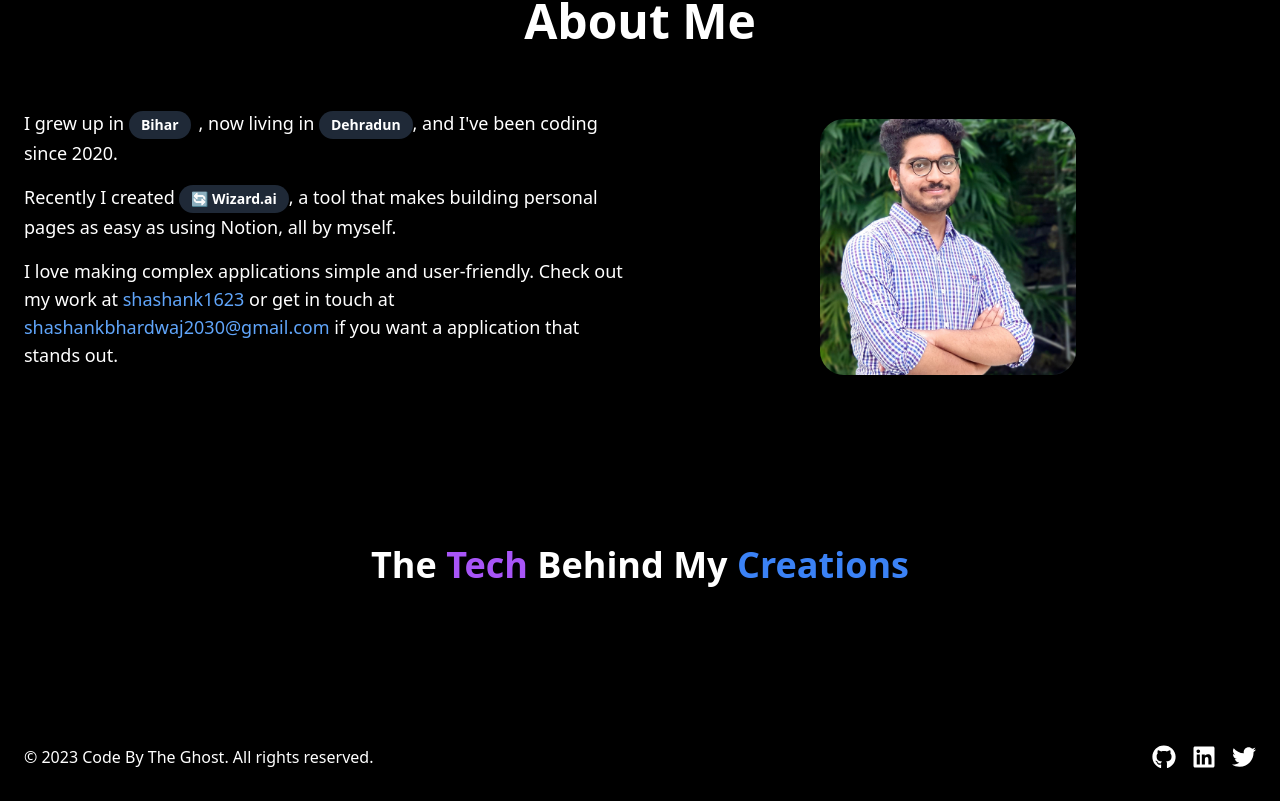
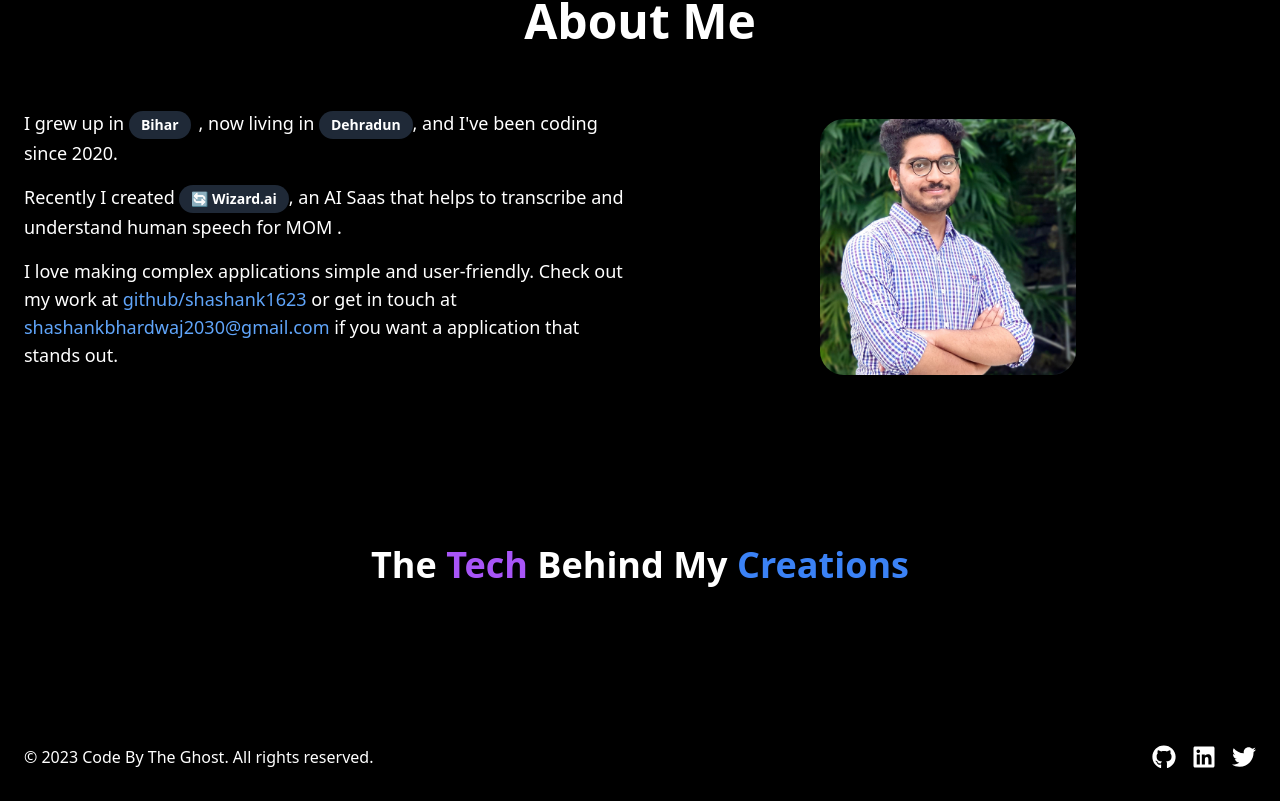
Before and after one commit to shashank1623/shashankportfolio, a Next.js app: page / in a window 1280 px wide. Shown: the part 883-1684 px from the top of the page. Built offline with nearby package versions, Linux system fonts and the light colour scheme.

Commit message:
Update in About content

```diff
--- a/components/About.tsx
+++ b/components/About.tsx
@@ -13,10 +13,10 @@ export function About() {
                             I grew up in <span className="inline-flex items-center bg-gray-800 rounded-full px-3 py-1 text-sm font-semibold mr-2">Bihar </span>, now living in <span className="inline-flex items-center bg-gray-800 rounded-full px-3 py-1 text-sm font-semibold"> Dehradun</span>, and I&apos;ve been coding since 2020.
                         </p>
                         <p className="text-lg mb-4">
-                            Recently I created <span className="inline-flex items-center bg-gray-800 rounded-full px-3 py-1 text-sm font-semibold">🔄 Wizard.ai </span>, a tool that makes building personal pages as easy as using Notion, all by myself.
+                            Recently I created <span className="inline-flex items-center bg-gray-800 rounded-full px-3 py-1 text-sm font-semibold">🔄 Wizard.ai </span>, an AI Saas that helps to transcribe and understand human speech for MOM .
                         </p>
                         <p className="text-lg mb-4">
-                            I love making complex applications simple and user-friendly. Check out my work at <a href="https://github.com/shashank1623" className="text-blue-400 hover:underline">shashank1623</a> or get in touch at <a href="mailto:shashankbhardwaj2030@gmail.com" className="text-blue-400 hover:underline">shashankbhardwaj2030@gmail.com</a> if you want a application that stands out.
+                            I love making complex applications simple and user-friendly. Check out my work at <a href="https://github.com/shashank1623" className="text-blue-400 hover:underline">github/shashank1623</a> or get in touch at <a href="mailto:shashankbhardwaj2030@gmail.com" className="text-blue-400 hover:underline">shashankbhardwaj2030@gmail.com</a> if you want a application that stands out.
                         </p>
                     </div>
                     <div className="md:w-1/2 flex justify-center">
```
